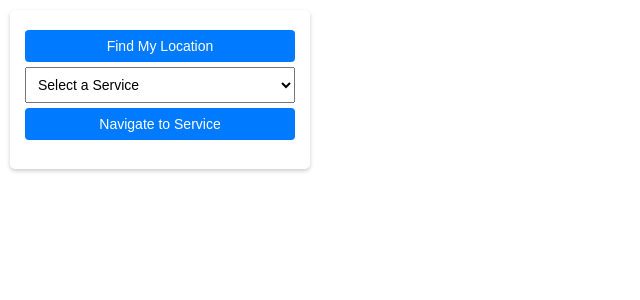
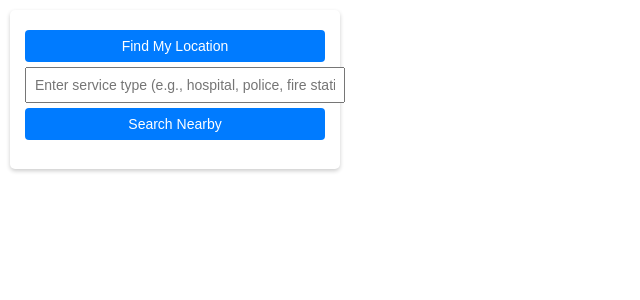
Before and after one commit to taiwo-amodu/cs-project, a Flask app: page / in a window 1280 px wide. Shown: the top 300 px of the page, without its empty margins (0-640 px from the left). Run offline with Flask 3, Linux system fonts and the light colour scheme; some libraries are stand-ins or nearby versions.

Commit message:
added the radius search and made it reflect in the html

```diff
--- a/templates/map.html
+++ b/templates/map.html
@@ -3,9 +3,9 @@
 <head>
   <meta charset="UTF-8">
   <meta name="viewport" content="width=device-width, initial-scale=1.0">
-  <title>Emergency Services Navigation</title>
+  <title>Find Nearby Services</title>
 
-  <!-- Loading Google Maps API Key Securely -->
+  <!-- Securely Load Google Maps API -->
   <script>
     async function loadGoogleMaps() {
       try {
@@ -14,7 +14,7 @@
         if (!data.api_key) throw new Error("API key not found");
 
         const script = document.createElement("script");
-        script.src = `https://maps.googleapis.com/maps/api/js?key=${data.api_key}&libraries=places&callback=initMap`;
+        script.src = `https://maps.googleapis.com/maps/api/js?key=${data.api_key}&libraries=places,directions&callback=initMap`;
         script.async = true;
         script.defer = true;
         document.head.appendChild(script);
@@ -38,9 +38,9 @@
       border-radius: 5px;
       box-shadow: 0 2px 4px rgba(0, 0, 0, 0.2);
       z-index: 1000;
-      width: 270px;
+      width: 300px;
     }
-    select, button {
+    input, button {
       width: 100%;
       margin-top: 5px;
       padding: 8px;
@@ -62,10 +62,8 @@
   <!-- Controls -->
   <div class="controls">
     <button onclick="getUserLocation()">Find My Location</button>
-    <select id="serviceList" onchange="updateSelectedService()">
-      <option value="">Select a Service</option>
-    </select>
-    <button onclick="routeToService()">Navigate to Service</button>
+    <input type="text" id="searchService" placeholder="Enter service type (e.g., hospital, police, fire station)">
+    <button onclick="searchNearbyServices()">Search Nearby</button>
     <p id="status"></p>
   </div>
 
@@ -73,11 +71,9 @@
   <div id="map"></div>
 
   <script>
-    let map, userMarker, destinationMarker, directionsService, directionsRenderer;
-    let servicesData = [];
+    let map, userMarker, infoWindow, serviceMarkers = [];
+    let directionsService, directionsRenderer;
     let userLocation = null;
-    let selectedServiceId = null;
-    let durationInfoWindow;
 
     function initMap() {
         map = new google.maps.Map(document.getElementById('map'), {
@@ -85,51 +81,10 @@
             zoom: 12
         });
 
+        infoWindow = new google.maps.InfoWindow();
         directionsService = new google.maps.DirectionsService();
-        directionsRenderer = new google.maps.DirectionsRenderer();
+        directionsRenderer = new google.maps.DirectionsRenderer({ suppressMarkers: true });
         directionsRenderer.setMap(map);
-
-        durationInfoWindow = new google.maps.InfoWindow();
-        loadAllServices();
-    }
-
-    async function loadAllServices() {
-        try {
-            const response = await fetch('/api/services');
-            const data = await response.json();
-            if (!data.length) {
-                document.getElementById("status").innerText = "No emergency services found!";
-                return;
-            }
-
-            servicesData = data;
-            const serviceList = document.getElementById("serviceList");
-
-            data.forEach(service => {
-                const { longitude, latitude, name, type, address, contact_info, id } = service;
-
-                const marker = new google.maps.Marker({
-                    position: { lat: latitude, lng: longitude },
-                    map: map,
-                    title: name,
-                    icon: "http://maps.google.com/mapfiles/ms/icons/red-dot.png"
-                });
-
-                marker.addListener("click", () => {
-                    selectedServiceId = id;
-                    serviceList.value = id;  // Auto-select service in dropdown
-                    showServiceDetails(name, address, contact_info);
-                });
-
-                let option = document.createElement("option");
-                option.value = id;
-                option.textContent = `${name} - ${type}`;
-                serviceList.appendChild(option);
-            });
-        } catch (error) {
-            document.getElementById("status").innerText = "Error loading services.";
-            console.error("Error loading services:", error);
-        }
     }
 
     function getUserLocation() {
@@ -153,40 +108,76 @@
 
         map.setCenter(userLocation);
         map.setZoom(14);
+        document.getElementById("status").innerText = "Location found!";
     }
 
     function error() {
         document.getElementById("status").innerText = "Unable to retrieve your location.";
     }
 
-    function updateSelectedService() {
-        selectedServiceId = document.getElementById("serviceList").value;
-    }
-
-    function routeToService() {
-        if (!selectedServiceId) {
-            document.getElementById("status").innerText = "Please select a service.";
+    async function searchNearbyServices() {
+        const searchType = document.getElementById("searchService").value.trim().toLowerCase();
+        if (!searchType) {
+            document.getElementById("status").innerText = "Enter a service type!";
             return;
         }
 
         if (!userLocation) {
-            document.getElementById("status").innerText = "Enable location access.";
+            document.getElementById("status").innerText = "Find your location first.";
             return;
         }
 
-        const service = servicesData.find(s => s.id == selectedServiceId);
-        if (!service) {
-            document.getElementById("status").innerText = "Invalid service selected.";
+        const userLat = userLocation.lat;
+        const userLng = userLocation.lng;
+        const radius = 2; // 1km search radius
+
+        try {
+            const response = await fetch(`/api/search-services?type=${searchType}&lat=${userLat}&lng=${userLng}&radius=${radius}`);
+            const data = await response.json();
+
+            if (!data.length) {
+                document.getElementById("status").innerText = "No services found nearby.";
+                return;
+            }
+
+            // Remove old markers
+            serviceMarkers.forEach(marker => marker.setMap(null));
+            serviceMarkers = [];
+
+            // Display new markers
+            data.forEach(service => {
+                const { latitude, longitude, name, type, address, contact_info } = service;
+
+                const marker = new google.maps.Marker({
+                    position: { lat: latitude, lng: longitude },
+                    map: map,
+                    title: name,
+                    icon: "http://maps.google.com/mapfiles/ms/icons/red-dot.png"
+                });
+
+                marker.addListener("click", () => {
+                    routeToService({ lat: latitude, lng: longitude }, name, type, address, contact_info);
+                });
+
+                serviceMarkers.push(marker);
+            });
+
+            document.getElementById("status").innerText = `Found ${data.length} nearby ${searchType}(s).`;
+        } catch (error) {
+            document.getElementById("status").innerText = "Error fetching services.";
+            console.error("Error:", error);
+        }
+    }
+
+    function routeToService(destination, name, type, address, contact_info) {
+        if (!userLocation) {
+            document.getElementById("status").innerText = "Please enable location access.";
             return;
         }
 
-        getGoogleMapsRoute(userLocation, { lat: service.latitude, lng: service.longitude }, service);
-    }
-
-    function getGoogleMapsRoute(start, end, service) {
         const request = {
-            origin: start,
-            destination: end,
+            origin: userLocation,
+            destination: destination,
             travelMode: google.maps.TravelMode.DRIVING
         };
 
@@ -195,18 +186,21 @@
                 directionsRenderer.setDirections(result);
                 let routeDuration = result.routes[0].legs[0].duration.text;
 
-                if (destinationMarker) destinationMarker.setMap(null);
-                destinationMarker = new google.maps.Marker({
-                    position: end,
-                    map: map,
-                    title: service.name,
-                    icon: "http://maps.google.com/mapfiles/ms/icons/green-dot.png"
-                });
+                const infoContent = `
+                    <div>
+                        <h3>${name}</h3>
+                        <p><b>Type:</b> ${type}</p>
+                        <p><b>Address:</b> ${address}</p>
+                        <p><b>Contact:</b> ${contact_info}</p>
+                        <p><b>Estimated Time:</b> ${routeDuration}</p>
+                    </div>
+                `;
 
-                durationInfoWindow.setContent(`<b>${service.name}</b><br>Estimated Time: ${routeDuration}`);
-                durationInfoWindow.open(map, destinationMarker);
+                infoWindow.setContent(infoContent);
+                infoWindow.setPosition(destination);
+                infoWindow.open(map);
             } else {
-                document.getElementById("status").innerText = "Could not find a route.";
+                alert("Could not calculate route.");
             }
         });
     }
```
Also changed, not shown: api/services.py (+57 -0 lines).
